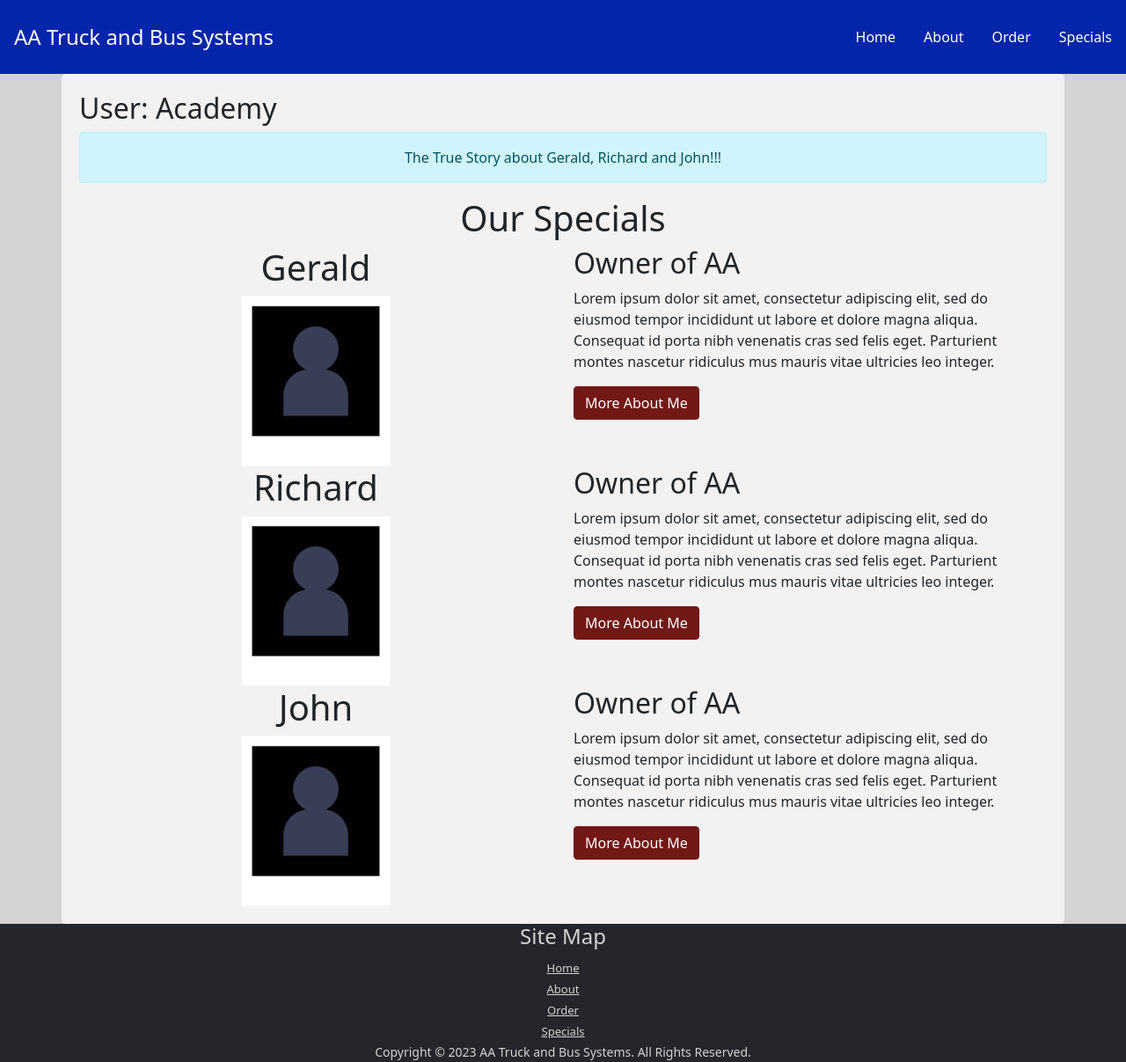
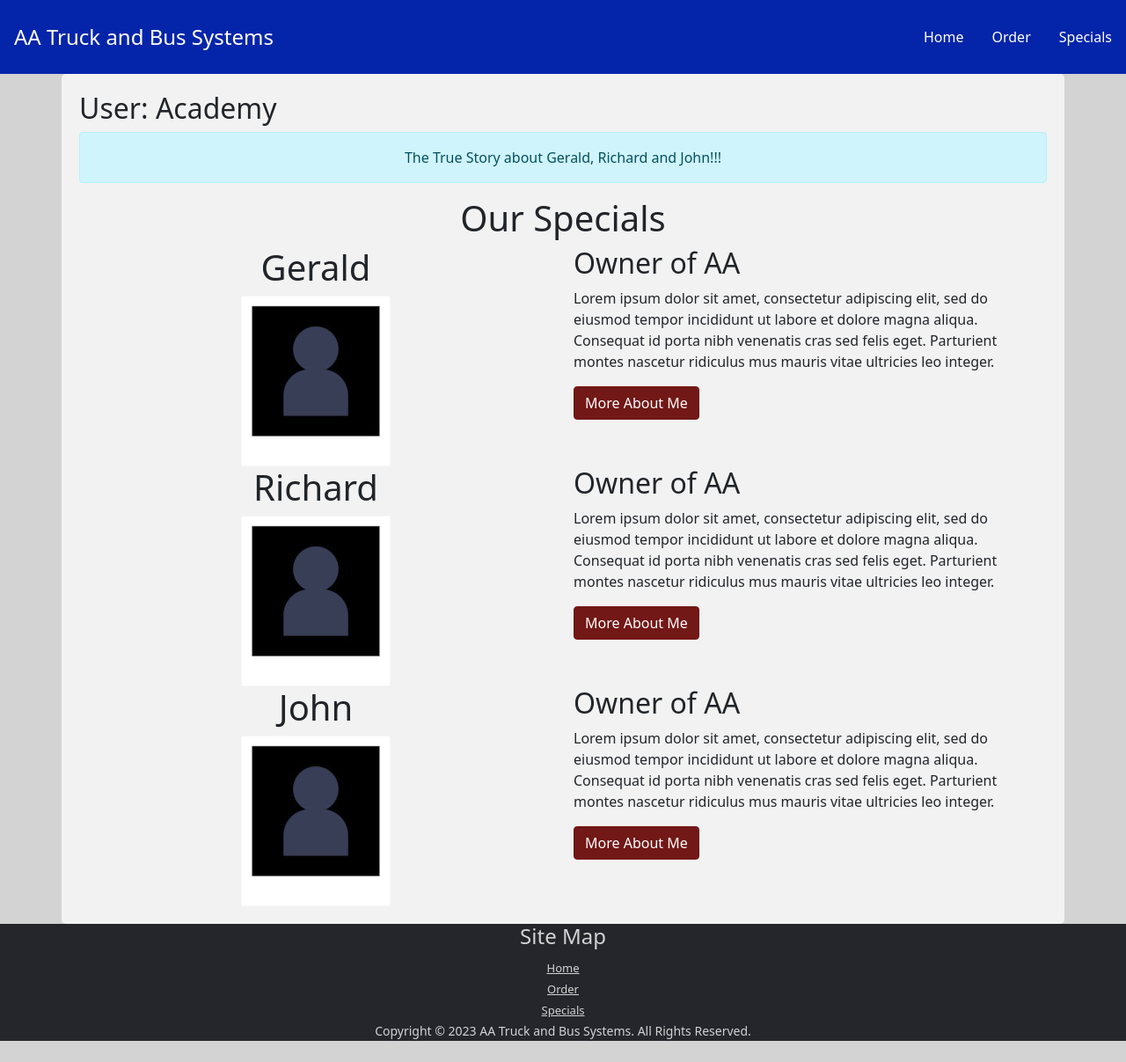
Before and after one commit to AATruckandBus/academy, a plain HTML site: page about.html in a window 1280 px wide. Shown: the whole page at 88% size. After the commit the page ends 1183 px from the top, so only its background shows below. Drawn offline with Linux system fonts and the light colour scheme.

Commit message:
Add files via upload

```diff
--- a/about.html
+++ b/about.html
@@ -18,7 +18,6 @@
         <div class="navbar-links">
             <ul>
                 <li><a href="index.html">Home</a></li>
-                <li><a href="about.html">About</a></li>
                 <li><a href="order.html">Order</a></li>
                 <li><a href="specials.html">Specials</a></li>
             </ul>
@@ -90,7 +89,6 @@
     <footer>
         <h4>Site Map</h4>
         <p><a href="index.html">Home</a></p>
-        <p><a href="about.html">About</a></p>
         <p><a href="order.html">Order</a></p>
         <p><a href="specials.html">Specials</a></p>
         <small>
```
Also changed, not shown: index.html (+0 -2 lines), order.html (+0 -2 lines), specials.html (+0 -2 lines).
